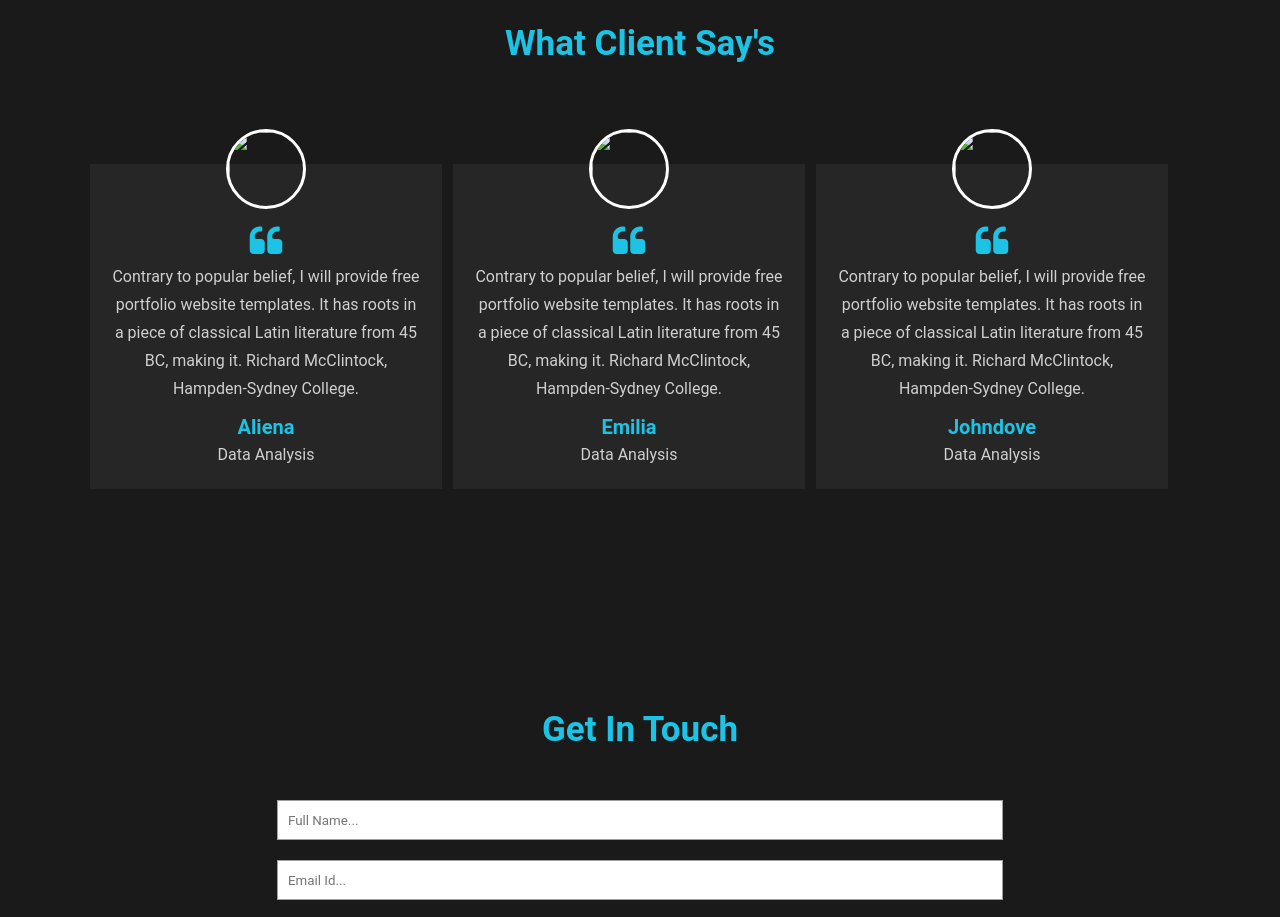
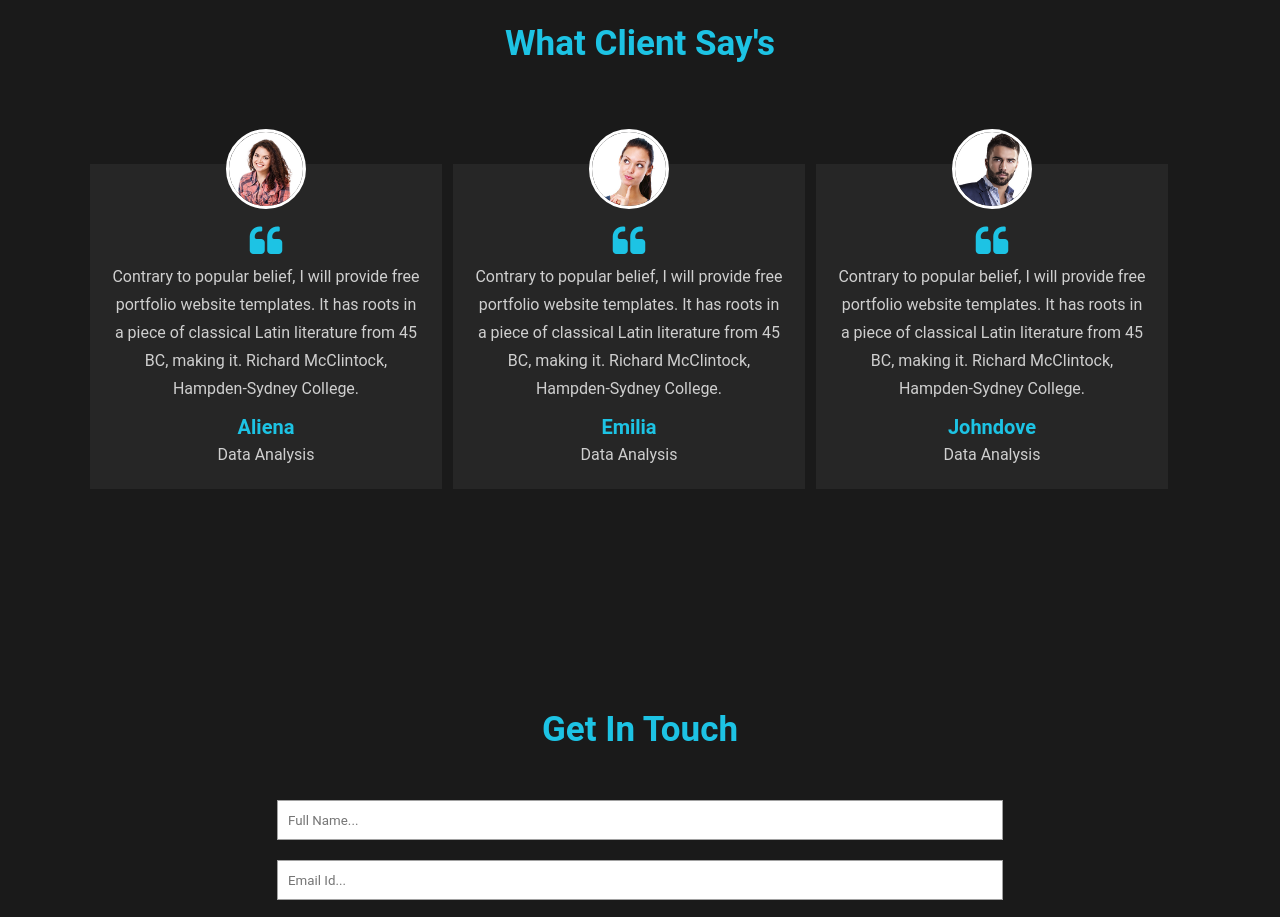
Before and after one commit to Dxrahul/portfolio, a plain HTML site: page index.html in a window 1280 px wide. Shown: the part 3980-4897 px from the top of the page. Drawn offline with Linux system fonts and the light colour scheme.

Commit message:
Update index.html

```diff
--- a/index.html
+++ b/index.html
@@ -263,7 +263,7 @@
             <div class="testimonial">
                 <div class="testimonial-content">
                     <div class="testimonial-img">
-                        <img src="image/testimonial-1.jpg">
+                        <img src="testimonial-1.jpg">
                     </div>
                     <i class="fa fa-quote-left"></i>
                     <p> Contrary to popular belief, I will provide free portfolio website templates. It has roots in a
@@ -278,7 +278,7 @@
             <div class="testimonial">
                 <div class="testimonial-content">
                     <div class="testimonial-img">
-                        <img src="image/testimonial-2.jpg">
+                        <img src="testimonial-2.jpg">
                     </div>
                     <i class="fa fa-quote-left"></i>
                     <p> Contrary to popular belief, I will provide free portfolio website templates. It has roots in a
@@ -293,7 +293,7 @@
             <div class="testimonial">
                 <div class="testimonial-content">
                     <div class="testimonial-img">
-                        <img src="image/testimonial-3.jpg">
+                        <img src="testimonial-3.jpg">
                     </div>
                     <i class="fa fa-quote-left"></i>
                     <p> Contrary to popular belief, I will provide free portfolio website templates. It has roots in a
```
